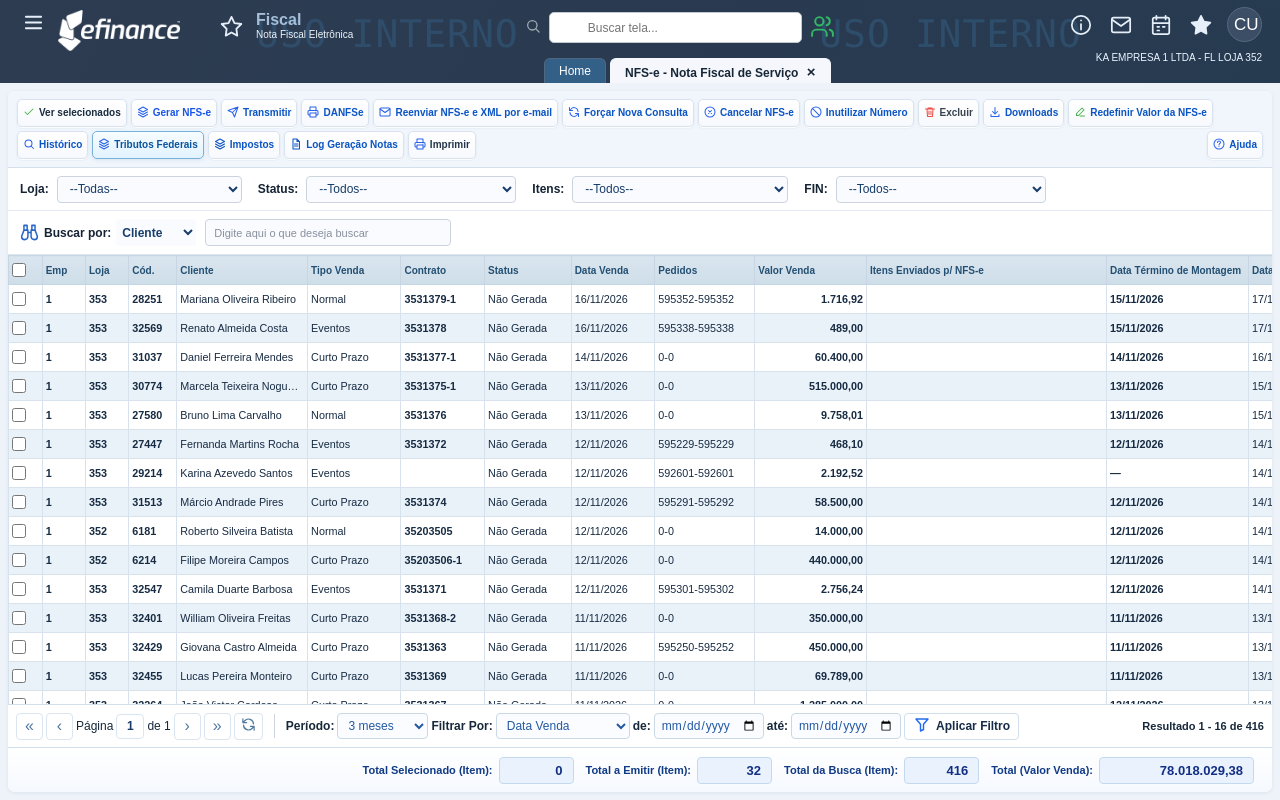
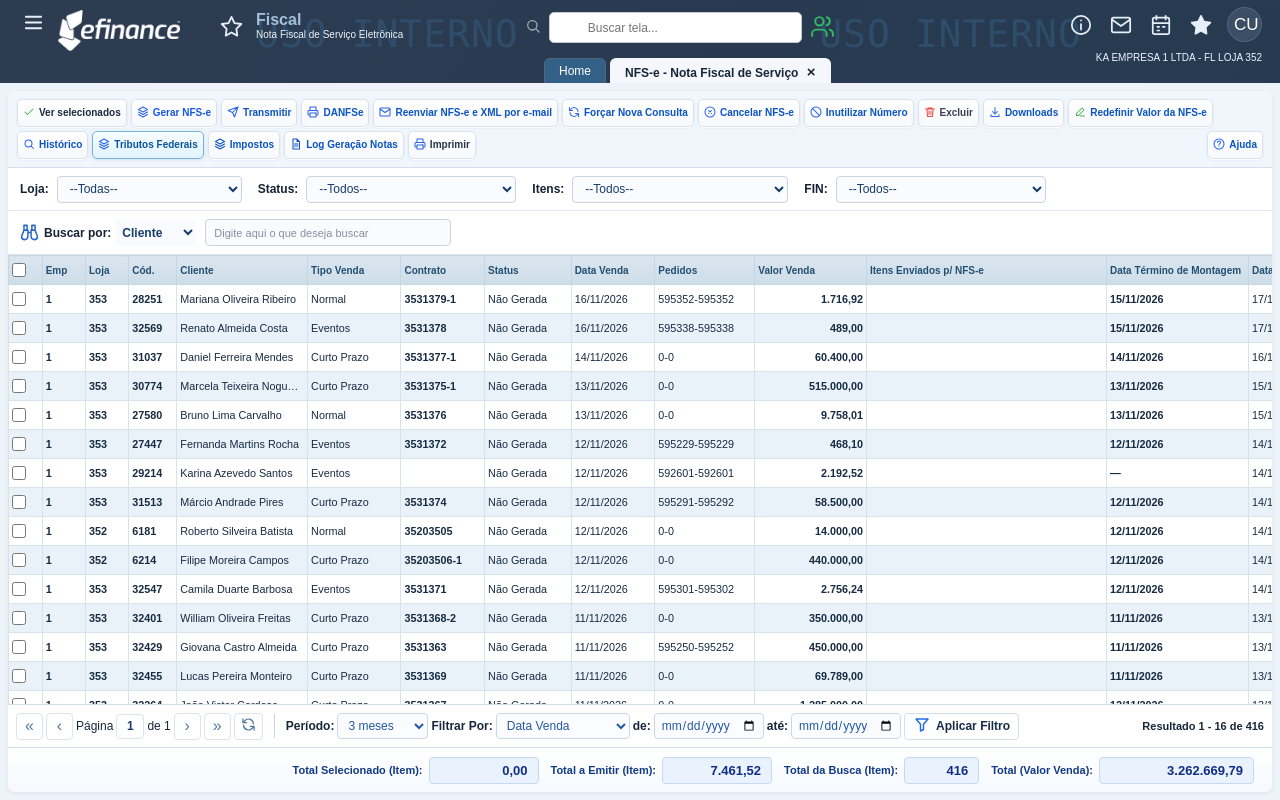
Before and after one commit to ddosantos3/Fiscal, a plain HTML site: page index.html in a window 1280 px wide. Drawn offline with Linux system fonts and the light colour scheme.

Commit message:
fix(nfse): somatórios monetários por item e venda e título do módulo

```diff
--- a/app.js
+++ b/app.js
@@ -72,6 +72,11 @@ const itemCatalog=[
   {id:8,name:'Financeira',provider:'Kasabella',pct:0,value:0},
   {id:9,name:'Reserva',provider:'MA FORNECEDOR 5',pct:0,value:0},
 ];
+// Valores de exemplo por contrato: 16 registros do item 03 totalizam R$ 121,68.
+// O contrato demo-3 conserva o valor R$ 9,36 mostrado no modal aprovado.
+// Não são dados fiscais reais; o somatório é calculado a partir desta base de linhas.
+const DEMO_ITEM_03_VALUES=[8.12,6.48,9.36,5.24,7.89,9.36,4.50,7.95,6.90,8.35,7.60,9.14,6.72,8.05,6.44,9.58];
+rows.forEach((row,index)=>{row.itemValues={3:DEMO_ITEM_03_VALUES[index]};});
 // Resolve a descrição na mesma fonte usada pela seleção de itens; mantém os códigos como dados internos.
 function describeSentItem(code){
   const id=Number.parseInt(String(code),10);
@@ -112,14 +117,38 @@ function getFilteredRows(){
 }
 function activeRow(){return rows.find(r=>r.id===state.activeRow) || rows.find(r=>r.code==='27447') || rows[0];}
 function isRowLocked(r){return state.filterItem==='7'&&!r.montage;}
+// Valores monetários por item e por contrato; edições prevalecem sobre a amostra.
+function itemForContract(row,id){
+  const item=itemCatalog.find(entry=>entry.id===Number(id));
+  if(!item||!row)return null;
+  const seed=Object.prototype.hasOwnProperty.call(row.itemValues||{},item.id)
+    ?row.itemValues[item.id]:item.value;
+  const edit=state.itemEdits[row.id]?.[item.id]||{};
+  return {...item,value:seed,...edit};
+}
+function sumItemValues(contracts,filterItem=state.filterItem){
+  const ids=filterItem?[Number(filterItem)]:itemCatalog.map(item=>item.id);
+  // Centavos inteiros evitam erro de ponto flutuante em valores monetários.
+  const cents=contracts.reduce((contractSum,row)=>contractSum+ids.reduce((itemSum,id)=>{
+    const item=itemForContract(row,id);
+    return itemSum+(item?Math.round(Math.max(0,Number(item.value)||0)*100):0);
+  },0),0);
+  return cents/100;
+}
 function footerTotals(filtered){
   const defaultView = !state.selectedOnly&&!state.search&&!state.searchStart&&!state.searchEnd&&!state.filterStore&&state.filterStatus==='Nao Gerada'&&!state.filterFin;
-  const selectedVisible=rows.filter(r=>state.selected.has(r.id));
-  const selectedCount=selectedVisible.reduce((sum,r)=>sum+(r.sentItems.length||1),0);
-  $('total-selected').textContent=selectedCount;
-  $('total-emit').textContent=defaultView?'32':filtered.filter(r=>r.status==='Nao Gerada').length;
+  const selectedVisible=filtered.filter(row=>state.selected.has(row.id));
+  // Total Selecionado: valores apenas dos contratos marcados na consulta atual.
+  $('total-selected').textContent=money(sumItemValues(selectedVisible));
+  // Total a Emitir: valores de todos os contratos elegíveis da consulta,
+  // independentemente da página atual; não se limita às linhas marcadas.
+  const eligible=filtered.filter(row=>row.status==='Nao Gerada'&&!isRowLocked(row));
+  $('total-emit').textContent=money(sumItemValues(eligible));
   $('total-found').textContent=defaultView?'416':filtered.length;
-  $('total-sale').textContent=defaultView?'78.018.029,38':money(filtered.reduce((sum,r)=>sum+r.value,0));
+  // Total de vendas em reais: soma dos contratos efetivamente retornados,
+  // em centavos inteiros para evitar imprecisões acumuladas.
+  const saleCents=filtered.reduce((sum,row)=>sum+Math.round((Number(row.value)||0)*100),0);
+  $('total-sale').textContent=money(saleCents/100);
 }
 function renderTable(){
   const filtered=getFilteredRows();const totalPages=Math.max(1,Math.ceil(filtered.length/state.pageSize));
@@ -179,8 +208,7 @@ function autoItem9(){return [3,4,5].every(id=>state.itemSelection.has(id));}
 function selectedItemIds(){const ids=new Set(state.itemSelection);if(autoItem9())ids.add(9);return ids;}
 function generationTabs(){return `<div class="modal-tabs"><button type="button" class="${state.step===1?'active':''}" data-modal-action="tab-items">Gerar NFS-e - Selecione os itens que serão enviados para NFS-e.</button><button type="button" class="${state.step===2?'active':''}" data-modal-action="tab-data">Gerar Nota Fiscal de Serviço</button></div>`;}
 function getItemValue(i){
-  const changes=state.itemEdits[activeRow().id]?.[i.id]||{};
-  return {...i,...changes};
+  return itemForContract(activeRow(),i.id);
 }
 
 function recalcGenerationSummary(){
@@ -205,6 +233,8 @@ function changeItemValue(id,key,raw,commit=false){
   const keyRow=activeRow().id;
   if(!state.itemEdits[keyRow])state.itemEdits[keyRow]={};
   state.itemEdits[keyRow][id]={...state.itemEdits[keyRow][id],[key]:numeric};
+  // Reflete valores ajustados também nos totalizadores do rodapé.
+  footerTotals(getFilteredRows());
   if(commit)renderModal();else recalcGenerationSummary();
 }
 
@@ -255,8 +285,8 @@ function taxInput(field,value,disabled=false){return `<input type="text" inputmo
 function taxPct(field,val,disabled=false){return taxInput(field,`${decimal(val,2)} %`,disabled);}
 function contractSelectedItems(row=activeRow()){
  if(Array.isArray(row.generatedItems)&&row.generatedItems.length)return row.generatedItems;
- const ids=selectedItemIds(),edits=state.itemEdits[row.id]||{};
- return itemCatalog.filter(i=>ids.has(i.id)).map(i=>({...i,...(edits[i.id]||{})}));
+ const ids=selectedItemIds();
+ return itemCatalog.filter(i=>ids.has(i.id)).map(i=>itemForContract(row,i.id));
 }
 function getTaxBase(row=activeRow()){
  const sum=contractSelectedItems(row).reduce((s,i)=>s+Math.max(0,Number(i.value)||0),0);
@@ -432,7 +462,7 @@ const HELP_GROUPS = [
       <div class="help-table-wrap"><table class="help-table"><thead><tr><th>Controle</th><th>Funcionamento</th></tr></thead><tbody>
         <tr><td><b>Loja</b></td><td>Restringe os registros à loja selecionada.</td></tr>
         <tr><td><b>Status</b></td><td>Filtra pela situação do documento fiscal. Use <b>--Todos--</b> para consultar todas as situações. O protótipo apresenta dados fictícios inicialmente em <b>Não Geradas</b>.</td></tr>
-        <tr><td><b>Itens</b></td><td>Seleciona um item específico do contrato ou todos; ao escolher o <b>Item 7</b> ativa a trava especial de montagem.</td></tr>
+        <tr><td><b>Itens</b></td><td>Seleciona um item específico do contrato (01 a 09) ou <b>--Todos--</b> para somar todos. Atualiza os valores monetários de <b>Total Selecionado</b> e <b>Total a Emitir</b>; ao escolher o <b>Item 7</b> também ativa a trava especial de montagem.</td></tr>
         <tr><td><b>FIN</b></td><td>--Todos--; Aberto - Todos; Aberto - Não enviado; Aberto - Enviado sem fin; Fechado - Enviado com fin; Em substituição. No protótipo, são situações fictícias para filtro, independentes do indicador Fin Processado.</td></tr>
         <tr><td><b>Buscar por</b></td><td>Permite localizar pelo cliente; no protótipo, também por contrato ou código do cliente.</td></tr>
         <tr><td><b>Período</b></td><td>Define a abrangência temporal da pesquisa.</td></tr>
@@ -572,15 +602,15 @@ const HELP_GROUPS = [
     id:'totals', title:'Totalizadores e rodapé', icon:'filter', kicker:'10 · Indicadores',
     subtitle:'O que soma cada indicador e como é calculado.',
     html:`
-      <h2>Totalizadores no rodapé</h2><p>Os três primeiros indicadores mostram <b>quantidade de itens</b>. O quarto mostra <b>valor monetário da venda</b>.</p>
+      <h2>Totalizadores no rodapé</h2><p>Os dois primeiros indicadores mostram <b>valor monetário dos itens</b> (R$), não quantidade de registros. O terceiro mostra quantidade de itens da busca e o quarto, valor monetário das vendas.</p>
       <div class="help-card-grid help-total-grid">
-        <div class="help-info-card"><h4>Total Selecionado (Item)</h4><p>Quantidade de itens correspondentes aos registros selecionados. Deve considerar a composição automática aplicável (por exemplo, o item 9), sem duplicidade.</p></div>
-        <div class="help-info-card"><h4>Total a Emitir (Item)</h4><p>Quantidade de itens elegíveis à emissão da NFS-e, de acordo com os critérios de elegibilidade que deverão ser definidos com o desenvolvimento.</p></div>
+        <div class="help-info-card"><h4>Total Selecionado (Item)</h4><p><b>Soma em reais</b> dos valores dos itens nos <b>contratos marcados</b>, dentro da consulta atual. O combo <b>Itens</b> determina qual item somar; <b>--Todos--</b> soma os nove itens de cada contrato, uma única vez. Exemplo: Item 03, contrato Daniel Ferreira Mendes selecionado = <b>R$ 9,36</b>.</p></div>
+        <div class="help-info-card"><h4>Total a Emitir (Item)</h4><p><b>Soma em reais</b> dos itens nos <b>contratos elegíveis para emissão</b> (status Não Gerada) retornados pelos filtros, estejam marcados ou não. Com Item 03 e os 16 contratos demonstrativos: <b>R$ 121,68</b>. Com <b>--Todos--</b>, soma os valores de todos os itens desses contratos.</p></div>
         <div class="help-info-card"><h4>Total da Busca (Item)</h4><p>Quantidade de itens retornados pelos filtros da pesquisa, considerando o conjunto completo, não só a página visível.</p></div>
-        <div class="help-info-card"><h4>Total (Valor Venda)</h4><p>Soma do campo Valor Venda dos registros abrangidos pela consulta, exibida em moeda brasileira (R$).</p></div>
+        <div class="help-info-card"><h4>Total (Valor Venda)</h4><p><b>Soma real da coluna Valor Venda</b> de todos os contratos retornados pela consulta (não apenas a página atual). Recalcula quando os filtros ou valores de venda mudam. Os 16 contratos demonstrativos somam <b>R$ 3.262.669,79</b>.</p></div>
       </div>
-      <h3>Regras de consistência</h3><ul class="help-bullets"><li>O critério de contagem é <b>item</b>, e não simplesmente quantidade de linhas ou contratos.</li><li>Reaplicar os cálculos após filtros, seleção e inclusão automática de itens, conforme a finalidade de cada indicador.</li><li>Os totais devem refletir todo o conjunto filtrado, mesmo quando há várias páginas.</li><li>Evitar contar um mesmo item duas vezes ao incluir automaticamente o item 9.</li></ul>
-      <div class="help-notice help-neutral"><b>Valores do protótipo:</b> os exemplos 32 itens a emitir, 416 itens na busca e R$ 78.018.029,38 representam dados de demonstração. A regra exata de elegibilidade do total a emitir e a abrangência monetária precisam ser confirmadas no backend.</div>
+      <h3>Regras de consistência</h3><ul class="help-bullets"><li>Os dois primeiros indicadores são <b>somatórios monetários</b> dos itens, calculados por contrato, nunca contagem de contratos ou de checkboxes.</li><li>Combo <b>Itens = 01 a 09</b>: somar somente o item selecionado. <b>--Todos--</b>: somar os valores de todos os itens, sem duplicar o 09 - Reserva.</li><li>Recalcular após filtros, mudança de item, marcação/desmarcação de contratos e edição de valores por item.</li><li>Os totais devem contemplar todos os contratos filtrados, não somente a página atual.</li><li><b>Total Selecionado</b> considera os contratos marcados visíveis na consulta. <b>Total a Emitir</b> considera todos os contratos Não Gerada que atendam aos filtros, independentemente de estarem marcados; na escolha do <b>Item 07</b>, exclui contratos sem Data Término de Montagem, respeitando a trava de emissão existente.</li><li>Somar em centavos inteiros para evitar divergências de arredondamento.</li></ul>
+      <div class="help-notice help-neutral"><b>Dados demonstrativos:</b> os 16 contratos carregados têm valores individuais para o Item 03, totalizando <b>R$ 121,68</b>; um contrato de exemplo mantém <b>R$ 9,36</b>. O valor 416 em Total da Busca continua sendo um indicador ilustrativo. Já <b>Total (Valor Venda)</b> soma os contratos efetivamente carregados: <b>R$ 3.262.669,79</b> no cenário inicial. O cálculo dos dois primeiros totalizadores usa apenas os contratos efetivamente carregados no protótipo, sem simular registros inexistentes. O backend real deve fornecer os valores por item/contrato e o conjunto completo paginado.</div>
     `
   },
   {
--- a/index.html
+++ b/index.html
@@ -14,7 +14,7 @@
         <button class="top-icon" type="button" title="Menu (demonstração)" aria-label="Menu" data-action="menu"><span data-icon="menu"></span></button>
         <img src="./assets/marca-efinance.png" class="brand-image" alt="eFinance" />
         <button class="top-icon favorite" type="button" title="Favoritos" aria-label="Favoritos" data-action="favorites"><span data-icon="star"></span></button>
-        <div class="module-label"><strong>Fiscal</strong><small>Nota Fiscal Eletrônica</small></div>
+        <div class="module-label"><strong>Fiscal</strong><small>Nota Fiscal de Serviço Eletrônica</small></div>
       </div>
       <div class="watermark watermark-left">USO INTERNO</div>
       <div class="topbar-search"><span data-icon="search"></span><input aria-label="Buscar tela" placeholder="Buscar tela..." id="global-search"><button type="button" title="Pesquisar" data-action="global-search"><span data-icon="users"></span></button></div>
@@ -85,7 +85,7 @@
         </div>
         <div class="result-count" id="result-count">Resultado 1 - 16 de 416</div>
       </section>
-      <footer class="totals-bar"><div class="total"><strong>Total Selecionado (Item):</strong><output id="total-selected">0</output></div><div class="total"><strong>Total a Emitir (Item):</strong><output id="total-emit">32</output></div><div class="total"><strong>Total da Busca (Item):</strong><output id="total-found">416</output></div><div class="total total-money"><strong>Total (Valor Venda):</strong><output id="total-sale">78.018.029,38</output></div></footer>
+      <footer class="totals-bar"><div class="total"><strong>Total Selecionado (Item):</strong><output id="total-selected" title="Somatória em R$ dos itens dos contratos selecionados, respeitando o combo Itens">0,00</output></div><div class="total"><strong>Total a Emitir (Item):</strong><output id="total-emit" title="Somatória em R$ dos itens dos contratos Não Gerada retornados pelos filtros">0,00</output></div><div class="total"><strong>Total da Busca (Item):</strong><output id="total-found">416</output></div><div class="total total-money"><strong>Total (Valor Venda):</strong><output id="total-sale" title="Soma real da coluna Valor Venda dos contratos retornados pelos filtros">3.262.669,79</output></div></footer>
     </main>
   </div>
 
--- a/styles.css
+++ b/styles.css
@@ -403,3 +403,6 @@
 }
 .sent-items-column .sent-item-label{display:block;padding:1px 0}
 .generation-items-table input[data-gen-item]{accent-color:#1677ef;opacity:1}
+
+/* Totalizadores de itens exibidos em valores monetários, não em quantidades. */
+#total-selected,#total-emit{min-width:110px;font-variant-numeric:tabular-nums}
```
Also changed, not shown: 3 other files.
